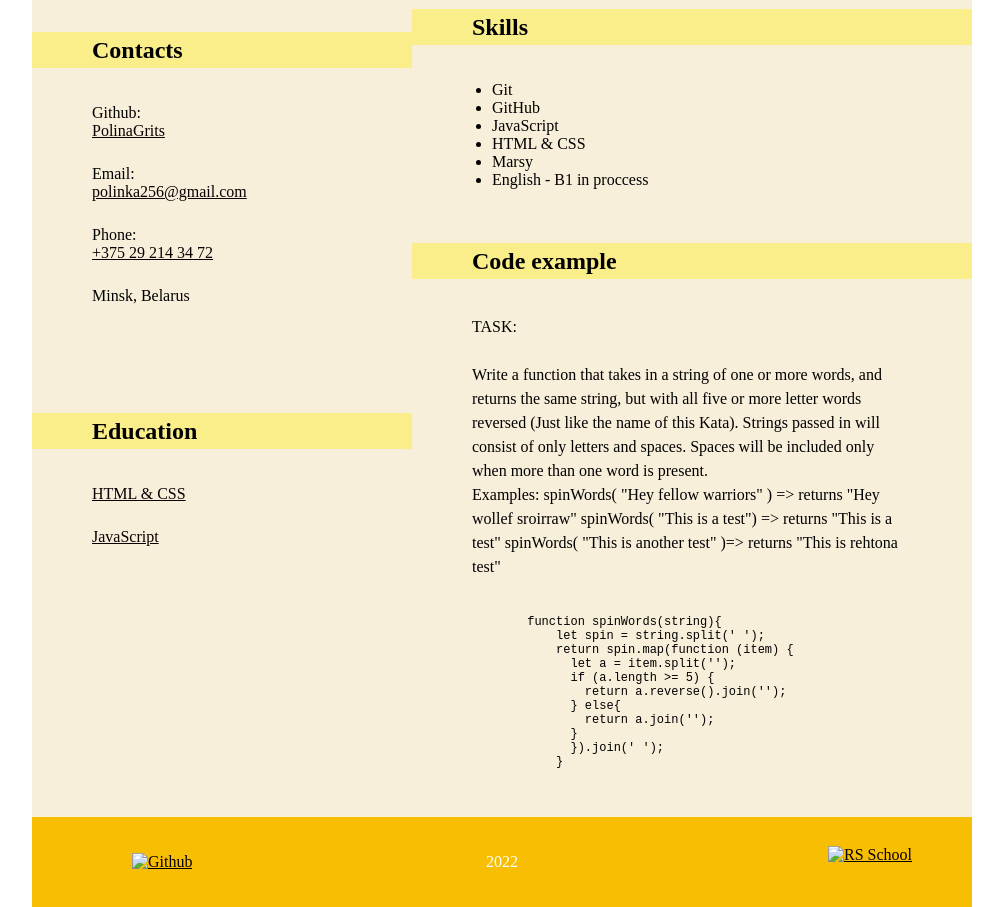
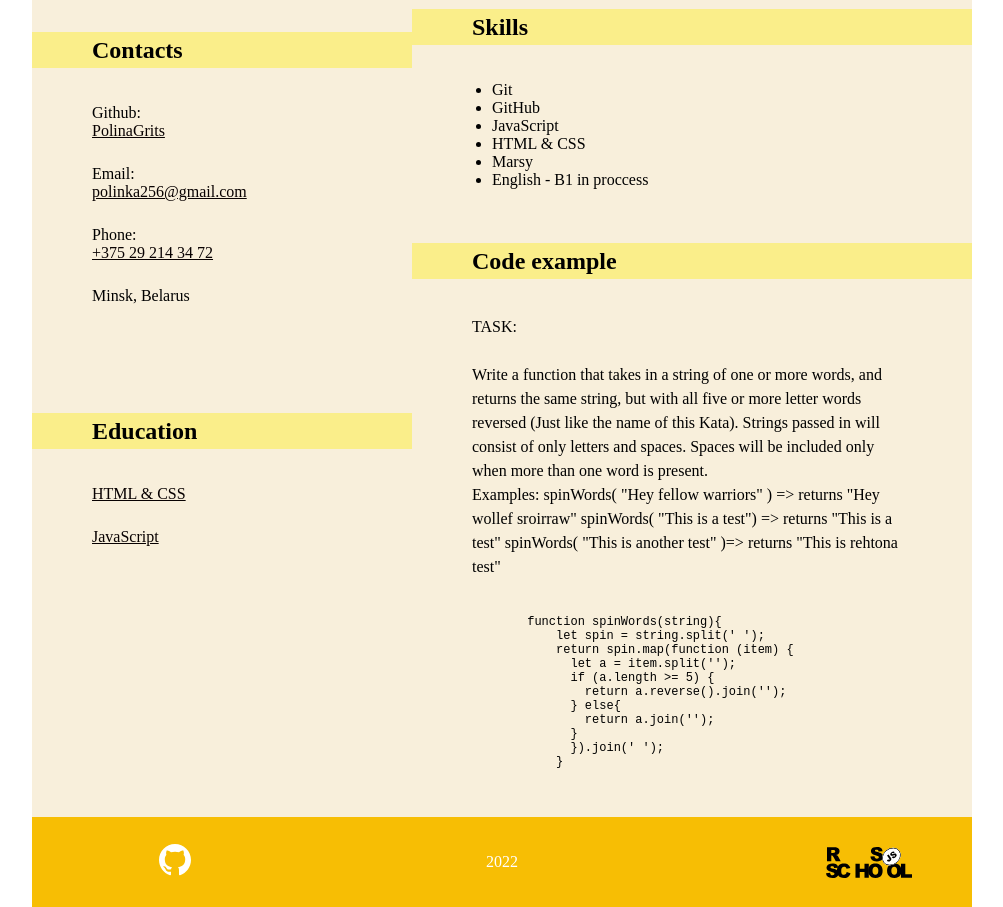
Before and after one commit to PolinaGrits/rsschool-cv, a plain HTML site: page index.html in a window 1280 px wide. Shown: the part 537-1444 px from the top of the page, without its empty margins (138-1141 px from the left). Drawn offline with Linux system fonts and the light colour scheme.

Commit message:
feat: add img

```diff
--- a/index.html
+++ b/index.html
@@ -15,7 +15,7 @@
     <main class="container">
       <div class="left-side">
         <img
-          src="img/Photo.jpg" width="380" height="515" alt="Photo of Polina Gritsenko"
+          src="assets/img/Photo.jpg" width="380" height="515" alt="Photo of Polina Gritsenko"
         />
         <section class="contact">
           <h2 class="section-title">Contacts</h2>
@@ -94,11 +94,11 @@
     </main>
     <footer class="footer">
       <a class="footer__github" href="https://github.com/PolinaGrits">
-        <img src="img/logo/github-logo.svg" width="86" height="32" alt="Github">
+        <img src="assets/img/logo/github-logo.svg" width="86" height="32" alt="Github">
       </a>
       <p class="footer__year">2022</p>
       <a class="footer__rsschool" href="https://rs.school/js-stage0/">
-        <img src="img/logo/rs_school_js.svg" width="86" height="32" alt="RS School">
+        <img src="assets/img/logo/rs_school_js.svg" width="86" height="32" alt="RS School">
       </a>
     </footer>
   </body>
```
Also changed, not shown: assets/img/logo/github-logo.svg (added), assets/img/logo/rs_school_js.svg (added), 1 other file.
